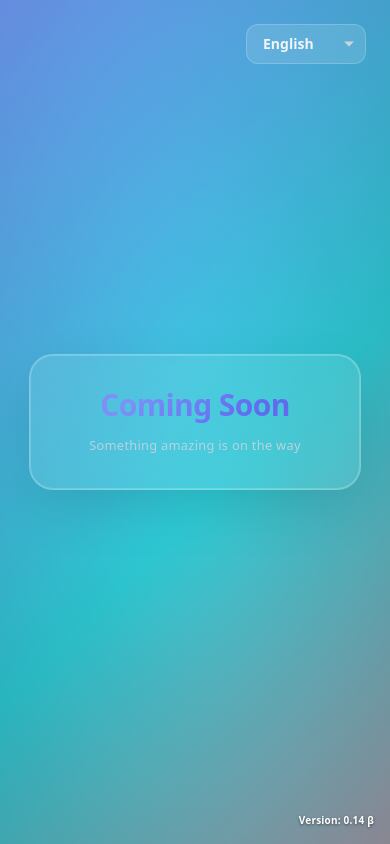
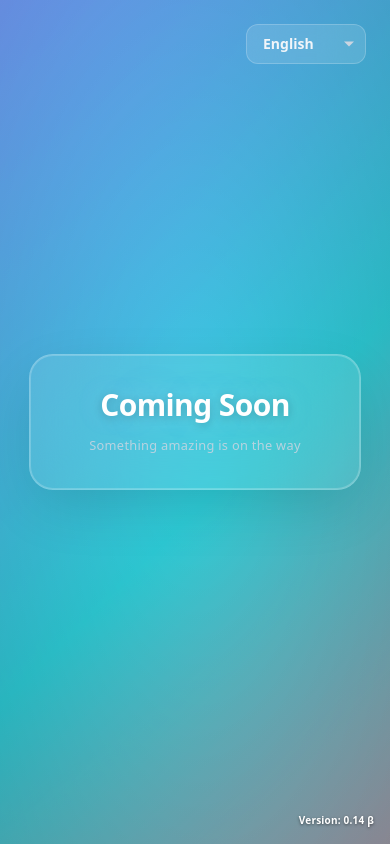
Before and after one commit to LCSOGthb/Games, a Next.js app: page / in a window 390 px wide. Built offline with nearby package versions, Linux system fonts and the light colour scheme.

Commit message:
Change "Coming Soon" text to white with glow effect

```diff
--- a/app/globals.css
+++ b/app/globals.css
@@ -178,17 +178,13 @@ body {
   font-weight: 700;
   letter-spacing: -0.02em;
   line-height: 1.2;
-  color: var(--text-primary);
+  color: #ffffff;
   margin-bottom: 1.25rem;
-  background: linear-gradient(
-    135deg,
-    var(--accent-light) 20%,
-    var(--accent) 80%
-  );
-  -webkit-background-clip: text;
-  -webkit-text-fill-color: transparent;
-  background-clip: text;
-  opacity: 0.95;
+  text-shadow:
+    0 0 30px rgba(255, 255, 255, 0.3),
+    0 0 60px rgba(99, 102, 241, 0.2),
+    0 2px 10px rgba(0, 0, 0, 0.2);
+  opacity: 1;
 }
 
 @media (max-width: 768px) {
```
